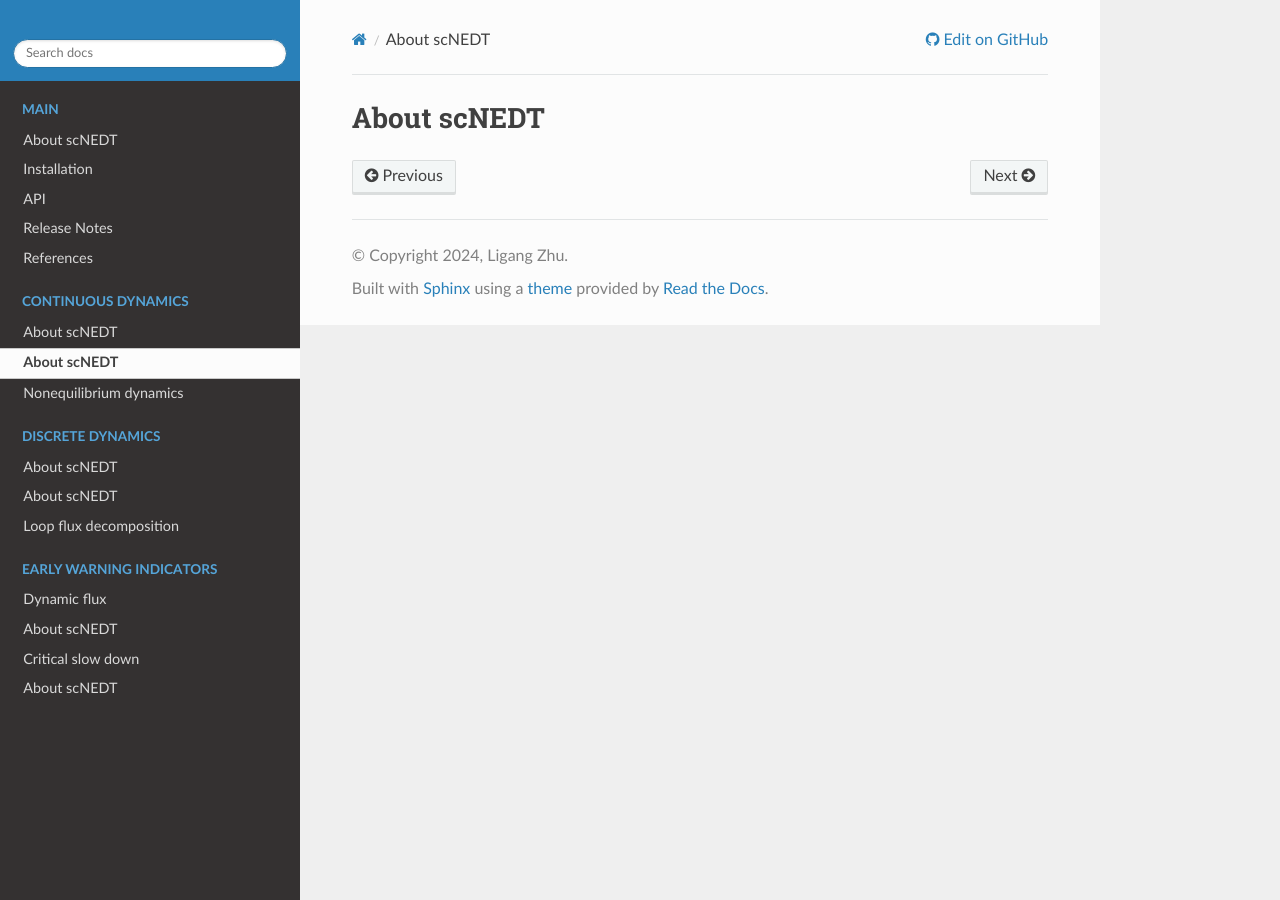
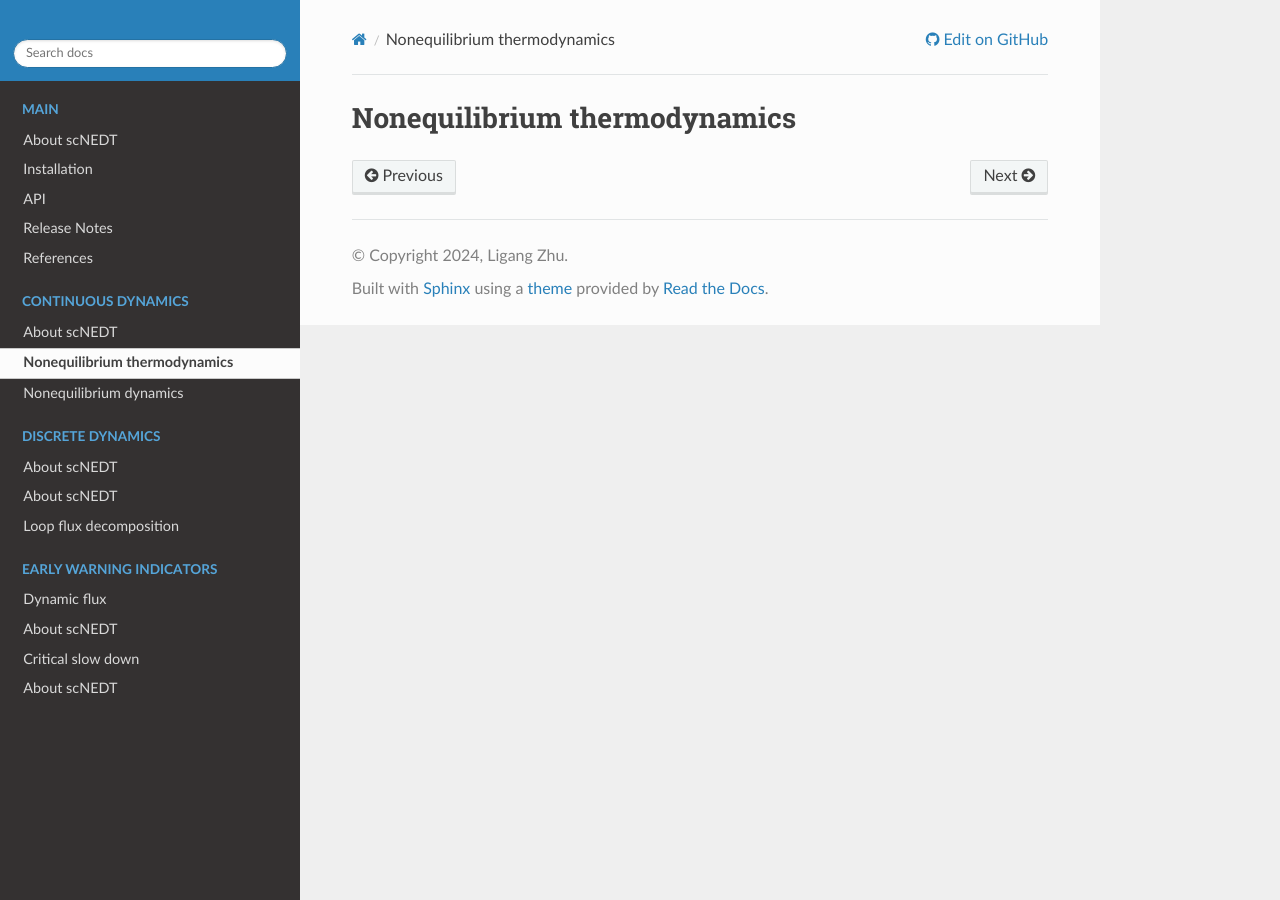
Before and after one commit to Zhu-1998/scNEDT_notebook, a Sphinx documentation site: the page built from docs/source/notebooks/Nonequilibrium_thermodynamics.rst, in a window 1280 px wide. Built offline with Sphinx 7.4.7 and the Read the Docs theme 3.1.0, drawn with Linux system fonts in a browser that asks for light colours; pages that are not in the unit, such as notebooks, are missing from menus.

Commit message:
Update Nonequilibrium_thermodynamics.rst

```diff
--- a/docs/source/notebooks/Nonequilibrium_thermodynamics.rst
+++ b/docs/source/notebooks/Nonequilibrium_thermodynamics.rst
@@ -1,2 +1,2 @@
-About scNEDT
-------------
+Nonequilibrium thermodynamics
+-----------------------------
```
